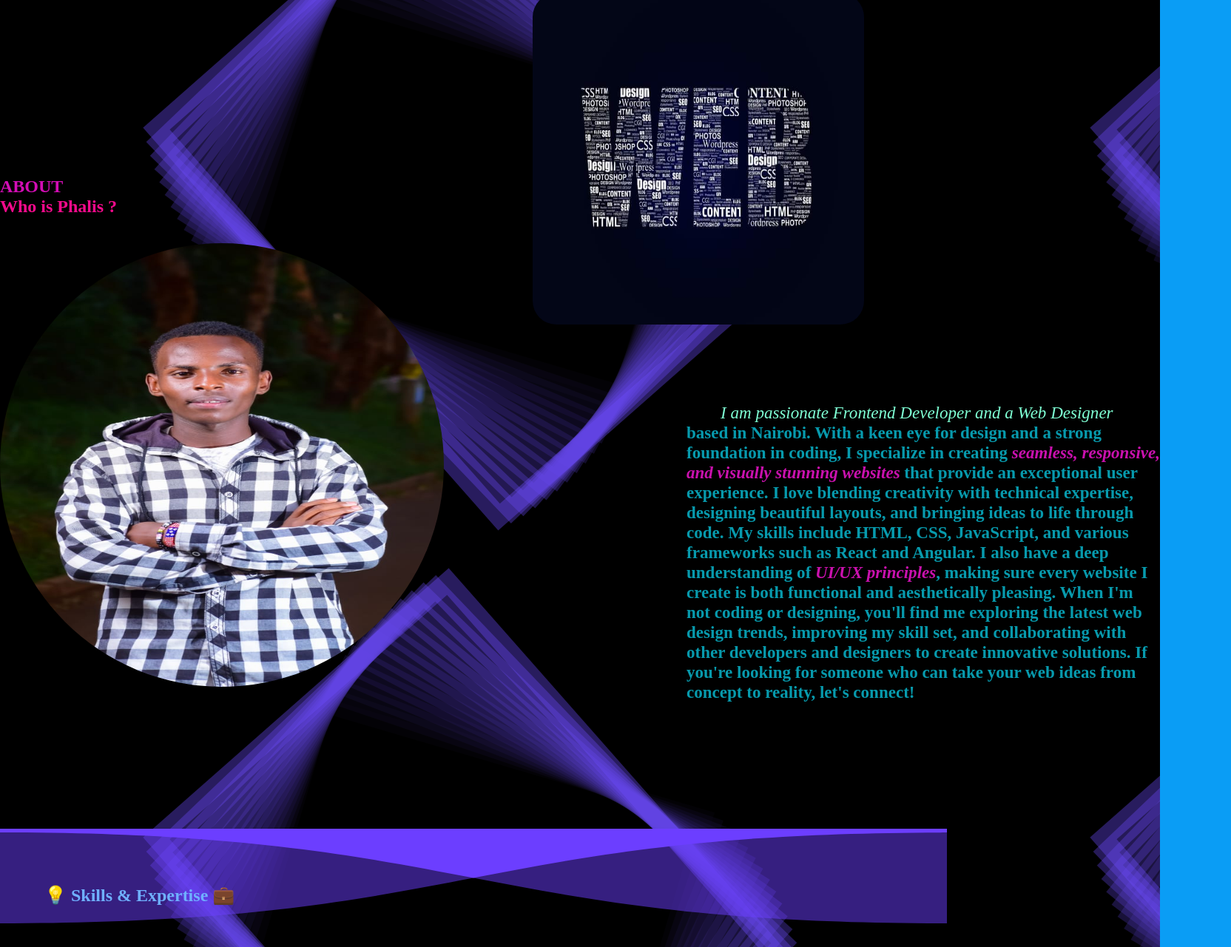
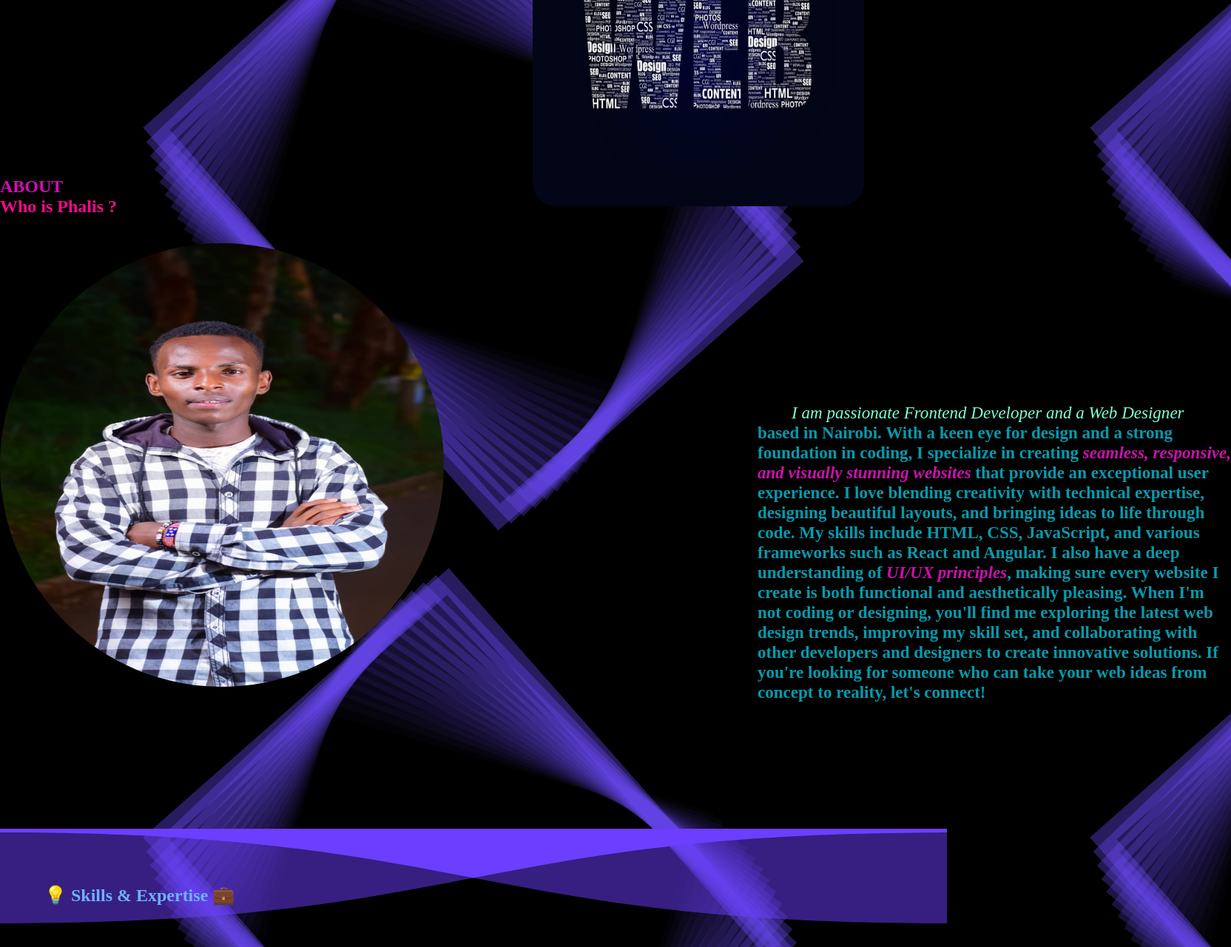
Before and after one commit to Phali003/plaauh_asthetics, a plain HTML site: page index.html in a window 1280 px wide. Shown: the part 217-1498 px from the top of the page at 74% size, 1664 px wide, since content can reach past the window. Drawn offline with Linux system fonts and the light colour scheme; a web font is replaced by a local one.

Commit message:
My review

```diff
--- a/index.css
+++ b/index.css
@@ -490,7 +490,7 @@ position: relative;
     float: right;
     justify-content: flex-end;
     margin-right: 7em;
-    margin-top: -10em;
+    margin-top: -20em;
 }
 .about-section{
     padding-top: 7em;
@@ -504,7 +504,7 @@ position: relative;
     width: 50vw;
     height: 30em;
     margin-top: -20em;
-    margin-right: -15em;
+    margin-right: -20em;
 
 }
 .skills-heading{
```
